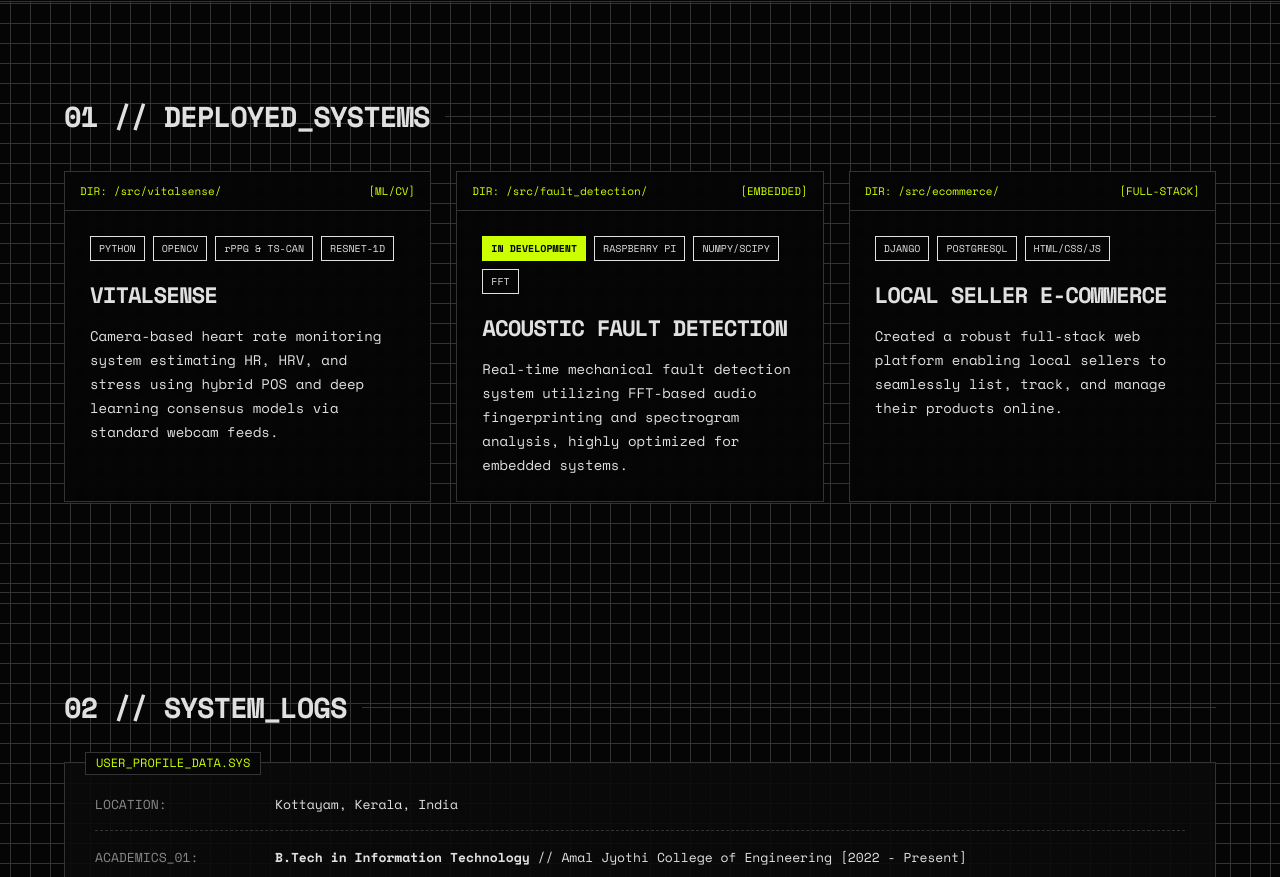
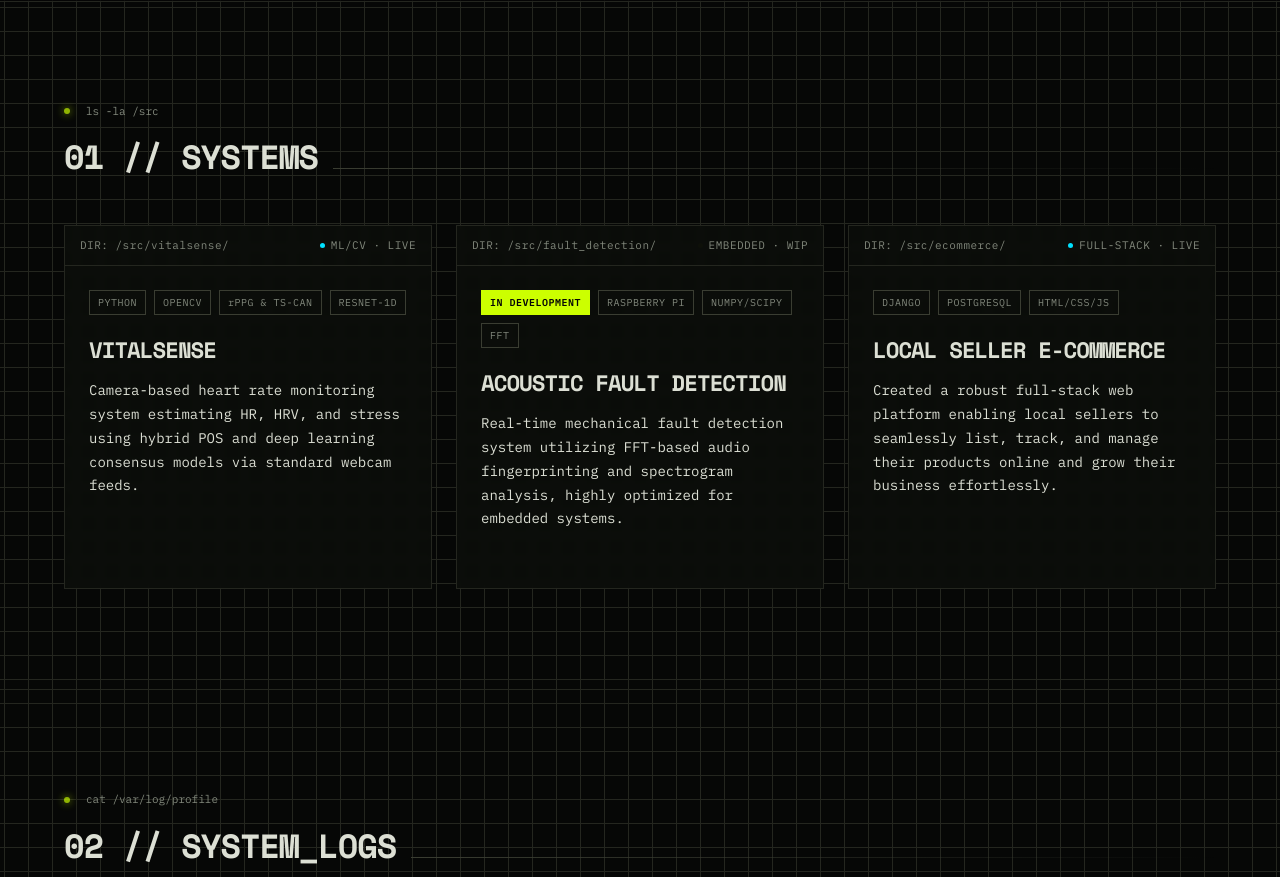
Before and after one commit to lostcybrg/Albins_Portfolio, a plain HTML site: page index.html in a window 1280 px wide. Shown: the part 857-1734 px from the top of the page. Drawn offline with nearby package versions, Linux system fonts and the light colour scheme.

Commit message:
Add files via upload

```diff
--- a/index.html
+++ b/index.html
@@ -3,11 +3,11 @@
 <head>
   <meta charset="UTF-8">
   <meta name="viewport" content="width=device-width, initial-scale=1.0">
-  <title>ALBIN RAJESH // PORTFOLIO</title>
+  <title>ALBIN'S_//_PORTFOLIO_//</title>
 
   <link rel="preconnect" href="https://fonts.googleapis.com">
   <link rel="preconnect" href="https://fonts.gstatic.com" crossorigin>
-  <link href="https://fonts.googleapis.com/css2?family=Space+Mono:ital,wght@0,400;0,700;1,400;1,700&display=swap" rel="stylesheet">
+  <link href="https://fonts.googleapis.com/css2?family=Space+Mono:ital,wght@0,400;0,700;1,400;1,700&family=IBM+Plex+Mono:wght@400;500;600&display=swap" rel="stylesheet">
 
   <style>
     /* ── RESET & ROOT (Cyber-Brutalist Theme) ── */
@@ -23,19 +23,32 @@
     }
 
     :root {
-      --bg: #050505;
-      --text: #e0e0e0;
+      --bg: #060706;
+      --bg-panel: rgba(12, 14, 11, 0.88);
+      --text: #dcdfd4;
+      --muted: #82887c;
       --accent: #ccff00;
       --accent-dim: rgba(204, 255, 0, 0.15);
-      --border: #333333;
-      --font-mono: 'Space Mono', monospace;
-      --grid-size: 20px;
+      --accent-2: #00e1ff;
+      --accent-2-dim: rgba(0, 225, 255, 0.12);
+      --danger: #ff003c;
+      --border: #24261f;
+      --border-bright: #3a3d32;
+      --font-display: 'Space Mono', monospace;
+      --font-body: 'IBM Plex Mono', 'Space Mono', monospace;
+      --grid-size: 24px;
+      --space-1: 8px;
+      --space-2: 16px;
+      --space-3: 24px;
+      --space-4: 40px;
+      --space-5: 64px;
+      --space-6: 100px;
     }
 
     body {
       background-color: var(--bg);
       color: var(--text);
-      font-family: var(--font-mono);
+      font-family: var(--font-body);
       font-size: 14px;
       line-height: 1.7;
       overflow-x: hidden;
@@ -44,7 +57,17 @@
         linear-gradient(90deg, var(--border) 1px, transparent 1px);
       background-size: var(--grid-size) var(--grid-size);
       background-position: center top;
-      /*animation: flicker 0.15s infinite;*/ /* <-- REMOVE THIS LINE */
+    }
+
+    ::selection { background: var(--accent); color: var(--bg); }
+
+    a:focus-visible, button:focus-visible, .card:focus-visible {
+      outline: 1px dashed var(--accent);
+      outline-offset: 4px;
+    }
+
+    @media (prefers-reduced-motion: reduce) {
+      *, *::before, *::after { animation-duration: 0.01ms !important; animation-iteration-count: 1 !important; transition-duration: 0.01ms !important; scroll-behavior: auto !important; }
     }
 
 
@@ -179,7 +202,7 @@
     ::-webkit-scrollbar-track { background: var(--bg); border-left: 1px solid var(--border); }
     ::-webkit-scrollbar-thumb { background: var(--accent); }
 
-    h1, h2, h3 { font-weight: 700; text-transform: uppercase; letter-spacing: -1px; }
+    h1, h2, h3 { font-family: var(--font-display); font-weight: 700; text-transform: uppercase; letter-spacing: -1px; }
 
     /* ── DYNAMIC NAVIGATION HUD ── */
     nav {
@@ -224,9 +247,13 @@
       50% { opacity: 0;}
     }
 
+    .nav-logo { font-family: var(--font-display); font-weight: 700; letter-spacing: 0.5px; }
     .nav-links { display: flex; gap: 25px; align-items: center; }
     .nav-links a { color: var(--text); text-decoration: none; border: 1px solid transparent; padding: 4px 10px; transition: all 0.2s; }
     .nav-links a:hover { border-color: var(--accent); color: var(--accent); text-shadow: 0 0 5px var(--accent); }
+    .nav-uptime { font-size: 11px; color: var(--muted); letter-spacing: 0.5px; font-variant-numeric: tabular-nums; }
+    .nav-uptime span { color: var(--accent-2); }
+    @media (max-width: 900px) { .nav-uptime { display: none; } }
 
     /* ── HERO SECTION ── */
     #hero { min-height: 100vh; display: flex; flex-direction: column; justify-content: center; padding: 0 5%; position: relative; }
@@ -253,7 +280,7 @@
     .role-box { background-color: #050505 !important; border: 1px solid var(--accent); padding: 8px 15px; display: inline-block; margin-bottom: 20px; box-shadow: 4px 4px 0px rgba(204, 255, 0, 0.2); position: relative; z-index: 10; }
     .hero-desc { font-size: clamp(1rem, 1.3vw, 1.15rem); max-width: 600px; margin-bottom: 30px; border-left: 2px solid var(--accent); padding-left: 15px; background: rgba(0, 0, 0, 0.7); backdrop-filter: blur(3px); }
 
-    .btn { display: inline-block; text-transform: uppercase; font-weight: 700; text-decoration: none; padding: 12px 24px; font-size: 13px; border: 1px solid var(--text); color: var(--text); background: rgba(0, 0, 0, 0.8); transition: all 0.2s; position: relative; cursor: pointer; }
+    .btn { display: inline-block; font-family: var(--font-display); text-transform: uppercase; font-weight: 700; text-decoration: none; padding: 12px 24px; font-size: 13px; letter-spacing: 0.5px; border: 1px solid var(--text); color: var(--text); background: rgba(0, 0, 0, 0.8); transition: all 0.2s; position: relative; cursor: pointer; }
     .btn:hover { background: var(--text); color: var(--bg); }
     .btn-primary { border-color: var(--accent); color: var(--accent); }
     .btn-primary:hover { background: var(--accent); color: var(--bg); box-shadow: 0 0 15px var(--accent-dim); }
@@ -279,27 +306,44 @@
 
     /* ── TECH STACK MARQUEE ── */
     .marquee-container { border-top: 1px solid var(--border); border-bottom: 1px solid var(--border); background: rgba(5, 5, 5, 0.8); padding: 12px 0; overflow: hidden; white-space: nowrap; display: flex; }
-    .marquee-content { display: inline-block; animation: scroll-left 25s linear infinite; font-size: 1.2rem; font-weight: 700; color: var(--accent); text-shadow: 0 0 8px rgba(204, 255, 0, 0.3); }
+    .marquee-content { display: inline-block; animation: scroll-left 25s linear infinite; font-family: var(--font-display); font-size: 1.2rem; font-weight: 700; color: var(--accent); text-shadow: 0 0 8px rgba(204, 255, 0, 0.3); }
     .marquee-content span { margin: 0 30px; }
     @keyframes scroll-left { 0% { transform: translateX(0); } 100% { transform: translateX(-50%); } }
 
     /* ── PROJECTS GRID ── */
-    section { padding: 90px 5%; border-bottom: 1px solid var(--border); }
-    .section-title { font-size: 1.8rem; margin-bottom: 30px; display: flex; align-items: center; gap: 15px; }
-    .section-title::after { content: ''; flex-grow: 1; height: 1px; background: var(--border); }
-    .projects-grid { display: grid; grid-template-columns: repeat(auto-fit, minmax(300px, 1fr)); gap: 25px; }
+    section { padding: var(--space-6) 5%; border-bottom: 1px solid var(--border); }
+    .section-eyebrow { display: flex; align-items: center; gap: var(--space-2); margin-bottom: var(--space-1); font-size: 11px; color: var(--muted); }
+    .section-eyebrow .dot { width: 6px; height: 6px; background: var(--accent); border-radius: 50%; box-shadow: 0 0 8px var(--accent); animation: blink 2s infinite; }
+    .section-title { font-size: clamp(1.6rem, 3vw, 2.1rem); margin-bottom: var(--space-4); display: flex; align-items: baseline; gap: 15px; }
+    .section-title::after { content: ''; flex-grow: 1; height: 1px; background: linear-gradient(90deg, var(--border-bright), transparent); }
+    .projects-grid { display: grid; grid-template-columns: repeat(auto-fit, minmax(300px, 1fr)); gap: var(--space-3); }
 
-    .card { border: 1px solid var(--border); background: rgba(5, 5, 5, 0.85); backdrop-filter: blur(3px); position: relative; transition: border-color 0.3s; cursor: pointer; }
-    .card:hover { border-color: var(--accent); box-shadow: 0 0 10px rgba(204, 255, 0, 0.1); }
-    .card-header { border-bottom: 1px solid var(--border); padding: 10px 15px; font-size: 11px; color: var(--accent); display: flex; justify-content: space-between; }
-    .card-body { padding: 25px; }
-    .card-title { font-size: 1.4rem; margin-bottom: 10px; transition: color 0.3s; }
+    .card { border: 1px solid var(--border); background: var(--bg-panel); backdrop-filter: blur(3px); position: relative; transition: border-color 0.25s, transform 0.25s; cursor: pointer; }
+    .card:hover { border-color: var(--accent); box-shadow: 0 0 20px rgba(204, 255, 0, 0.08); transform: translateY(-3px); }
+    .card-header { border-bottom: 1px solid var(--border); padding: 10px 15px; font-size: 11px; color: var(--muted); display: flex; justify-content: space-between; letter-spacing: 0.5px; }
+    .card-status { display: flex; align-items: center; gap: 6px; }
+    .card-status .dot { width: 5px; height: 5px; border-radius: 50%; background: var(--accent-2); }
+    .card-status.is-dev .dot { background: var(--accent); animation: blink 1.4s infinite; }
+    .card-body { padding: var(--space-3); }
+    .card-title { font-family: var(--font-display); font-size: 1.4rem; margin-bottom: 10px; transition: color 0.3s; }
     .card:hover .card-title { color: var(--accent); }
-    .card-tags { display: flex; gap: 8px; flex-wrap: wrap; margin-bottom: 15px; }
-    .tag { font-size: 10px; border: 1px solid var(--text); padding: 3px 8px; }
-    .card:hover .tag { border-color: var(--accent); color: var(--accent); }
+    .card-tags { display: flex; gap: 8px; flex-wrap: wrap; margin-bottom: var(--space-2); }
+    .tag { font-size: 10px; border: 1px solid var(--border-bright); color: var(--muted); padding: 3px 8px; letter-spacing: 0.5px; }
+    .card:hover .tag { border-color: var(--accent-2); color: var(--accent-2); }
 
     .tag-dev { background: var(--accent); color: var(--bg); border-color: var(--accent); font-weight: bold; }
+    .card-footer-hint { padding: 0 var(--space-3) var(--space-2); font-size: 10px; color: var(--border-bright); display: flex; justify-content: flex-end; gap: 6px; opacity: 0; transform: translateX(-6px); transition: all 0.25s; }
+    .card:hover .card-footer-hint { opacity: 1; transform: translateX(0); color: var(--accent-2); }
+
+    .nav-logo a {
+      text-decoration: none; /* Removes the underline */
+      color: inherit;        /* Inherits the text color from your .nav-logo class */
+    }
+
+    .nav-logo a:hover {
+      color: var(--accent);
+      text-shadow: 0 0 5px var(--accent);
+    }
 
     /* ── FULLSCREEN MODALS (Projects & Resume) ── */
     #project-modal, #resume-modal {
@@ -360,7 +404,7 @@
       background: transparent;
       color: var(--text);
       border: none;
-      font-family: var(--font-mono);
+      font-family: var(--font-body);
       font-size: 14px;
       cursor: pointer;
       text-transform: uppercase;
@@ -390,10 +434,13 @@
     .modal-section-title::before { content: "— "; color: var(--accent); }
 
     /* ── TERMINAL DATA (About/Experience) ── */
-    .terminal-box { border: 1px solid var(--border); background: rgba(10, 10, 10, 0.9); padding: 30px; position: relative; }
-    .terminal-box::before { content: 'USER_PROFILE_DATA.SYS'; position: absolute; top: -11px; left: 20px; background: var(--bg); padding: 0 10px; color: var(--accent); font-size: 12px; border: 1px solid var(--border); }
-    .data-row { display: grid; grid-template-columns: 180px 1fr; margin-bottom: 15px; border-bottom: 1px dashed #333; padding-bottom: 15px; font-size: 13px; }
-    .data-label { color: #888; }
+    .terminal-box { border: 1px solid var(--border); background: var(--bg-panel); padding: var(--space-4); position: relative; }
+    .terminal-box::before { content: 'USER_PROFILE_DATA.SYS'; position: absolute; top: -11px; left: 20px; background: var(--bg); padding: 0 10px; color: var(--accent); font-size: 12px; border: 1px solid var(--border); letter-spacing: 0.5px; }
+    .data-row { display: grid; grid-template-columns: 200px 1fr; gap: var(--space-2); margin-bottom: var(--space-2); border-bottom: 1px dashed var(--border); padding-bottom: var(--space-2); font-size: 13px; transition: border-color 0.2s; }
+    .data-row:last-child { margin-bottom: 0; border-bottom: none; padding-bottom: 0; }
+    .data-row:hover { border-bottom-color: var(--accent-2); }
+    .data-row:hover .data-label { color: var(--accent-2); }
+    .data-label { color: var(--muted); transition: color 0.2s; }
 
     /* ── FOOTER ── */
     footer { padding: 60px 5%; text-align: center; font-size: 12px; position: relative; z-index: 2; padding-bottom: 100px; }
@@ -430,13 +477,14 @@
 
   <!-- HUD NAVIGATION -->
   <nav id="hud-nav">
-    <div class="nav-logo">ID: A.RAJESH_//</div>
+    <div class="nav-logo" ><a href="#hero">ID: ALBIN.R_//</a></div>
     <div class="nav-links">
       <a href="#projects">[ WORKS ]</a>
       <a href="#data">[ DATA ]</a>
       <a href="#resume-section">[ DOCS ]</a>
       <a href="#contact">[ COMMS ]</a>
     </div>
+    <div class="nav-uptime" aria-hidden="true">UPTIME: <span id="uptime-clock">00:00:00</span></div>
   </nav>
 
   <!-- HERO SECTION -->
@@ -445,7 +493,7 @@
       <div class="hero-content">
 
         <div class="hero-text">
-          <div class="sys-status">SYS.ONLINE // BTECH_ADDED</div>
+          <div class="sys-status">SYS.ONLINE // BTECH_IT_ACTIVE</div>
           <h1 class="hero-title glitch" data-text="ALBIN RAJESH">ALBIN RAJESH</h1>
 
           <div class="role-box">
@@ -488,14 +536,15 @@
 
   <!-- PROJECTS DATA -->
   <section id="projects">
-    <h2 class="section-title scroll-reveal">01 // DEPLOYED_SYSTEMS</h2>
+    <div class="section-eyebrow scroll-reveal"><span class="dot"></span> ls -la /src</div>
+    <h2 class="section-title scroll-reveal">01 // SYSTEMS</h2>
 
     <div class="projects-grid">
       <!-- Project 1 -->
-      <div class="card scroll-reveal" onclick="openProject('vitalsense')">
+      <div class="card scroll-reveal" onclick="openProject('vitalsense')" tabindex="0" role="button" aria-label="Open VitalSense project details">
         <div class="card-header">
           <span>DIR: /src/vitalsense/</span>
-          <span>[ML/CV]</span>
+          <span class="card-status"><span class="dot"></span>ML/CV · LIVE</span>
         </div>
         <div class="card-body">
           <div class="card-tags">
@@ -507,13 +556,14 @@
           <h3 class="card-title">VitalSense</h3>
           <p>Camera-based heart rate monitoring system estimating HR, HRV, and stress using hybrid POS and deep learning consensus models via standard webcam feeds.</p>
         </div>
+        <div class="card-footer-hint">OPEN_FILE →</div>
       </div>
 
       <!-- Project 2 -->
-      <div class="card scroll-reveal" onclick="openProject('acoustic')">
+      <div class="card scroll-reveal" onclick="openProject('acoustic')" tabindex="0" role="button" aria-label="Open Acoustic Fault Detection project details">
         <div class="card-header">
           <span>DIR: /src/fault_detection/</span>
-          <span>[EMBEDDED]</span>
+          <span class="card-status is-dev"><span class="dot"></span>EMBEDDED · WIP</span>
         </div>
         <div class="card-body">
           <div class="card-tags">
@@ -525,13 +575,14 @@
           <h3 class="card-title">Acoustic Fault Detection</h3>
           <p>Real-time mechanical fault detection system utilizing FFT-based audio fingerprinting and spectrogram analysis, highly optimized for embedded systems.</p>
         </div>
+        <div class="card-footer-hint">OPEN_FILE →</div>
       </div>
 
       <!-- Project 3 -->
-      <div class="card scroll-reveal" onclick="openProject('ecommerce')">
+      <div class="card scroll-reveal" onclick="openProject('ecommerce')" tabindex="0" role="button" aria-label="Open Local Seller E-Commerce project details">
         <div class="card-header">
           <span>DIR: /src/ecommerce/</span>
-          <span>[FULL-STACK]</span>
+          <span class="card-status"><span class="dot"></span>FULL-STACK · LIVE</span>
         </div>
         <div class="card-body">
           <div class="card-tags">
@@ -540,14 +591,16 @@
             <span class="tag">HTML/CSS/JS</span>
           </div>
           <h3 class="card-title">Local Seller E-Commerce</h3>
-          <p>Created a robust full-stack web platform enabling local sellers to seamlessly list, track, and manage their products online.</p>
+          <p>Created a robust full-stack web platform enabling local sellers to seamlessly list, track, and manage their products online and grow their business effortlessly.</p>
         </div>
+        <div class="card-footer-hint">OPEN_FILE →</div>
       </div>
     </div>
   </section>
 
   <!-- EXPERIENCE & PROFILE DATA -->
   <section id="data">
+    <div class="section-eyebrow scroll-reveal"><span class="dot"></span> cat /var/log/profile</div>
     <h2 class="section-title scroll-reveal">02 // SYSTEM_LOGS</h2>
 
     <div class="terminal-box scroll-reveal">
@@ -580,6 +633,7 @@
 
   <!-- RESUME SECTION -->
   <section id="resume-section">
+    <div class="section-eyebrow scroll-reveal"><span class="dot"></span> open ./resume.pdf</div>
     <h2 class="section-title scroll-reveal">03 // DOCUMENTATION</h2>
 
     <div class="card scroll-reveal" onclick="openResume()" style="max-width: 600px; margin: 0 auto; cursor: pointer;">
@@ -685,7 +739,7 @@
         title: 'Local Seller E-Commerce',
         subtitle: 'Robust full-stack web platform enabling local sellers to seamlessly manage their products online.',
         link: 'https://github.com/ARofficials',
-        overview: 'A scalable Django-based marketplace application designed specifically for local retail businesses. It features secure user authentication, role-based access control (Admin, Seller, Buyer), dynamic product listing management, and integrated order tracking. The backend relies on PostgreSQL for relational data integrity, while the frontend provides a clean, responsive layout utilizing modern HTML/CSS/JS practices.',
+        overview: 'A scalable Django-based marketplace application designed specifically for local retail businesses, ensuring secure user authentication, role-based access control, dynamic product listing management, and integrated order tracking. It features secure user authentication, role-based access control (Admin, Seller, Buyer), dynamic product listing management, and integrated order tracking. The backend relies on PostgreSQL for relational data integrity, while the frontend provides a clean, responsive layout utilizing modern HTML/CSS/JS practices.',
         tech: ['Django', 'Python', 'PostgreSQL', 'HTML/CSS', 'JavaScript', 'Bootstrap'],
         heroImg: 'assets/ecommerce.png'
       }
@@ -803,6 +857,29 @@
         }, 400);
       }, 2400);
 
+      // --- SESSION UPTIME CLOCK (signature HUD detail) ---
+      const uptimeEl = document.getElementById('uptime-clock');
+      if (uptimeEl) {
+        const start = Date.now();
+        setInterval(() => {
+          const diff = Math.floor((Date.now() - start) / 1000);
+          const h = String(Math.floor(diff / 3600)).padStart(2, '0');
+          const m = String(Math.floor((diff % 3600) / 60)).padStart(2, '0');
+          const s = String(diff % 60).padStart(2, '0');
+          uptimeEl.textContent = `${h}:${m}:${s}`;
+        }, 1000);
+      }
+
+      // --- KEYBOARD ACTIVATION FOR PROJECT CARDS ---
+      document.querySelectorAll('.card[role="button"]').forEach(card => {
+        card.addEventListener('keydown', (e) => {
+          if (e.key === 'Enter' || e.key === ' ') {
+            e.preventDefault();
+            card.click();
+          }
+        });
+      });
+
       const nav = document.getElementById('hud-nav');
       window.addEventListener('scroll', () => {
         if (window.scrollY > 150) {
```
